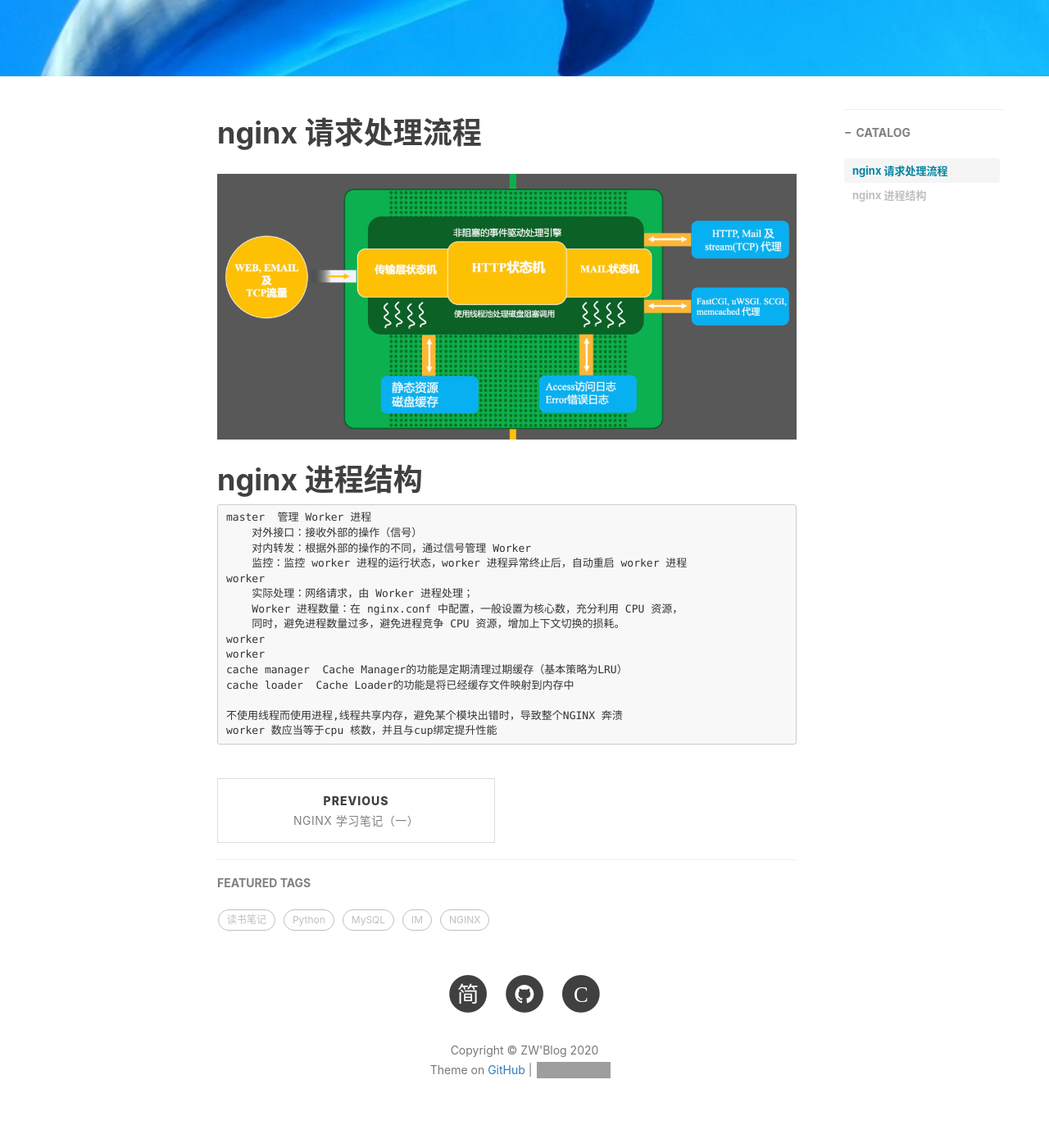
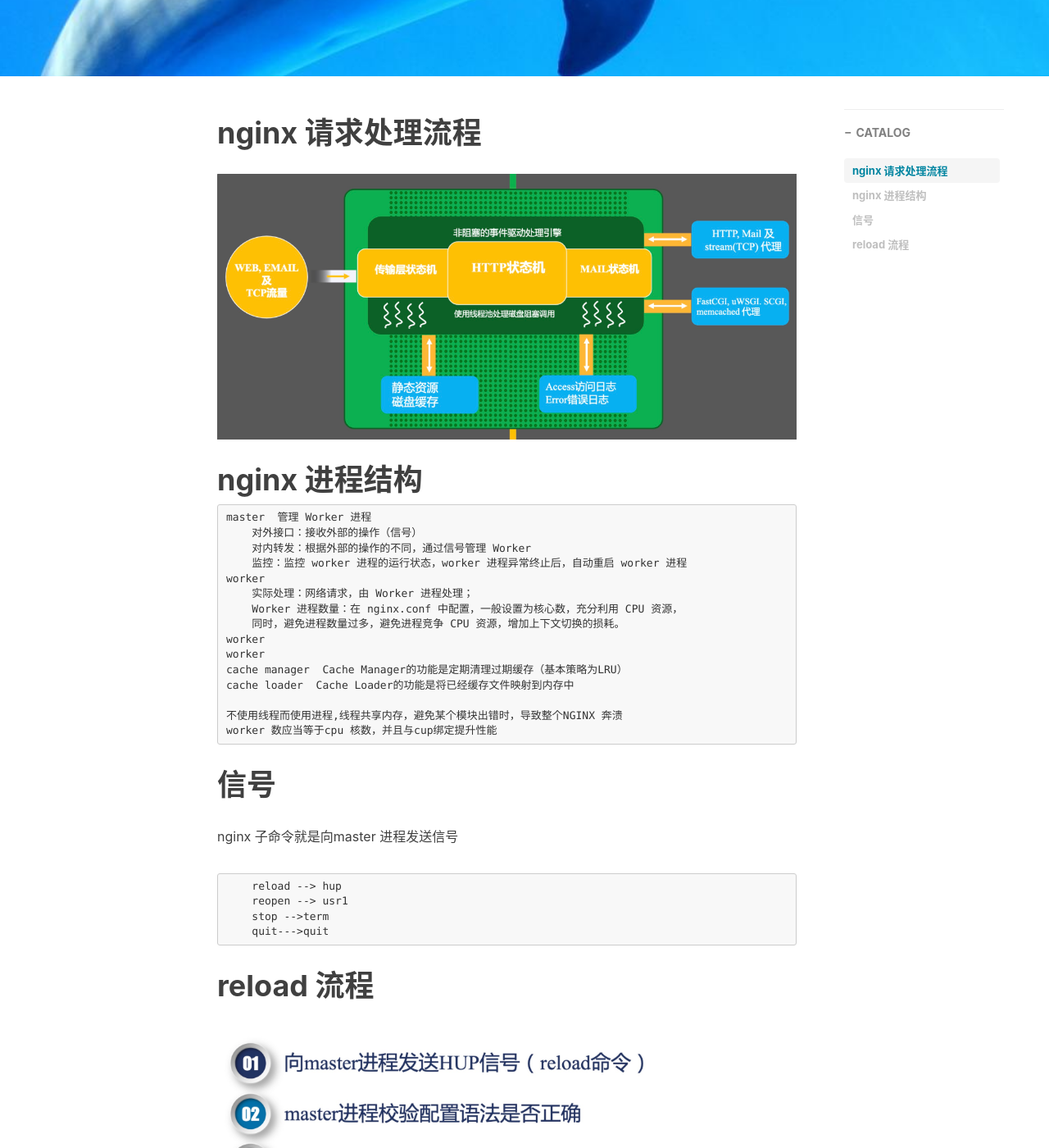
Before and after one commit to GitZW/gitzw.github.io, a Jekyll site: the page built from _posts/2020-11-11-nginx学习笔记二.md, in a window 1280 px wide and 1400 px high, scrolled down 430 px. Shown: the whole window at 82% size. Built offline with Jekyll 4.4.1, drawn with Linux system fonts in a browser that asks for light colours; nearby versions of some CDN libraries; comment, search, counter and statistics services are not loaded; grey boxes are pictures that could not be loaded.

Commit message:
nginx 学习笔记二

````diff
--- a/_posts/2020-11-11-nginx学习笔记二.md
+++ b/_posts/2020-11-11-nginx学习笔记二.md
@@ -32,3 +32,15 @@ cache loader  Cache Loader的功能是将已经缓存文件映射到内存中
 不使用线程而使用进程,线程共享内存，避免某个模块出错时，导致整个NGINX 奔溃
 worker 数应当等于cpu 核数，并且与cup绑定提升性能
 ```
+
+# 信号
+nginx 子命令就是向master 进程发送信号
+```
+    reload --> hup
+    reopen --> usr1
+    stop -->term
+    quit--->quit
+```
+
+# reload 流程
+![图二](/img/20201122100419.jpg)
````
Also changed, not shown: img/20201122100419.jpg (added).
